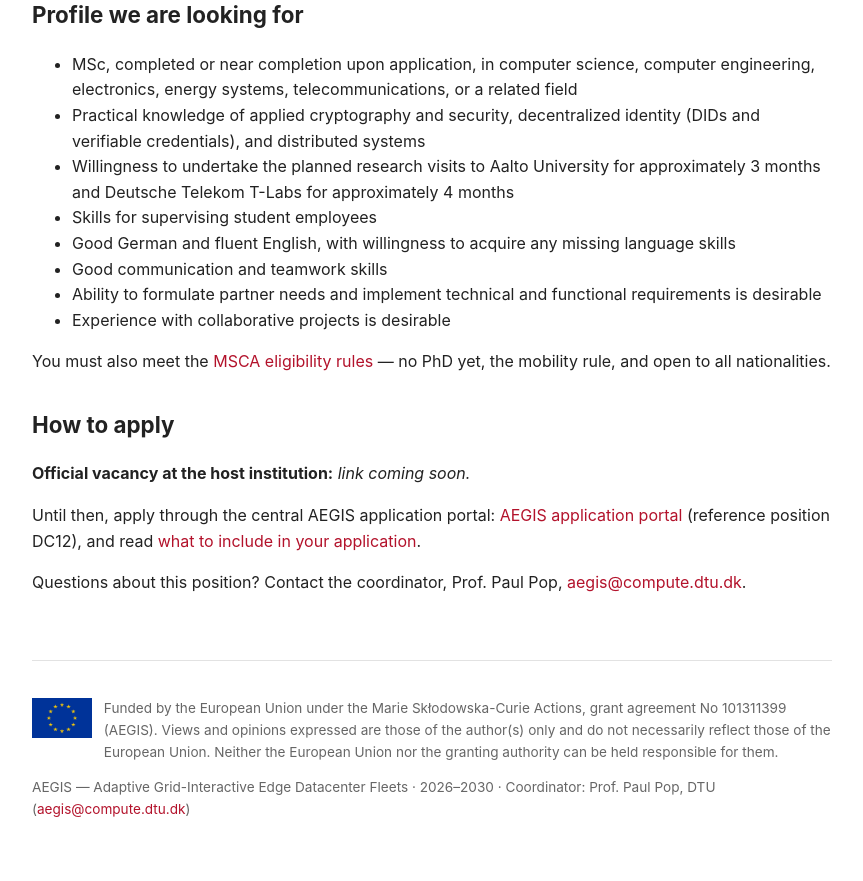
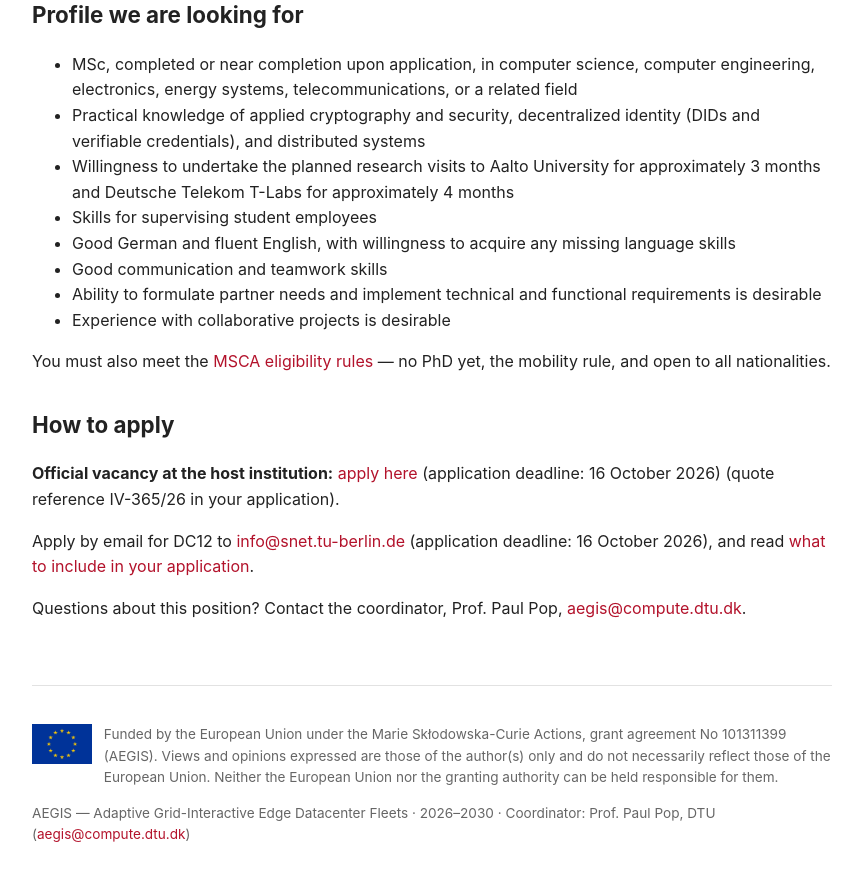
Before and after one commit to aegis-dn/aegis-dn.github.io, a Jekyll site: the page built from positions/dc12.md, in a window 1280 px wide and 900 px high, scrolled down 1738 px. Shown: the top 881 px of the window, without its empty margins (208-1071 px from the left). Built offline with Jekyll 4.4.1, drawn with Linux system fonts in a browser that asks for light colours.

Commit message:
Add TU Berlin DC08 and DC12 official vacancy links

```diff
--- a/positions/dc12.md
+++ b/positions/dc12.md
@@ -62,4 +62,4 @@ The Chair for Service-centric Networking at TU Berlin, hosted at the Telekom Inn
 
 You must also meet the [MSCA eligibility rules](/job-requirements/) — no PhD yet, the mobility rule, and open to all nationalities.
 
-{% include apply-block.html dc="DC12" %}
+{% include apply-block.html dc="DC12" official="https://www.jobs.tu-berlin.de/stellenausschreibungen/206871" deadline="16 October 2026" note="quote reference IV-365/26 in your application" apply_email="info@snet.tu-berlin.de" %}
```
Also changed, not shown: positions/dc08.md (+1 -1 lines).
